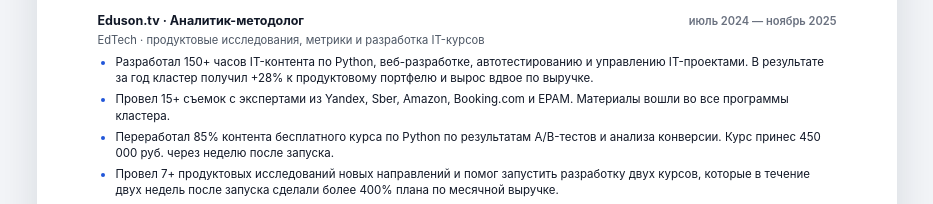
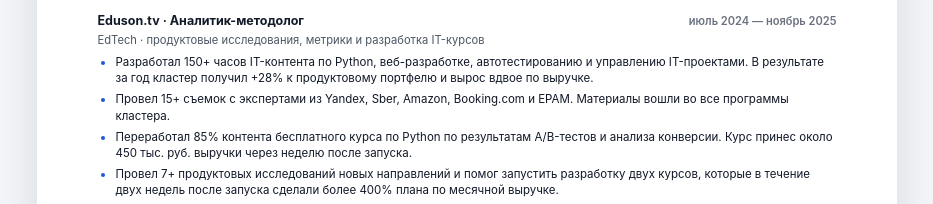
Before and after one commit to tadzhnahal/tadzhnahal.github.io, a plain HTML site: page index.html in a window 1280 px wide. Shown: the part 1200-1404 px from the top of the page, without its empty margins (173-1106 px from the left). Drawn offline with Linux system fonts and the light colour scheme.

Commit message:
fix remarks for ats

```diff
--- a/index.html
+++ b/index.html
@@ -422,7 +422,7 @@
         <ul>
           <li data-i18n="exp_eduson_b1">Разработал 150+ часов IT-контента по Python, веб-разработке, автотестированию и управлению IT-проектами. В результате за год кластер получил +28% к продуктовому портфелю и вырос вдвое по выручке.</li>
           <li data-i18n="exp_eduson_b2">Провел 15+ съемок с экспертами из Yandex, Sber, Amazon, Booking.com и EPAM. Материалы вошли во все программы кластера.</li>
-          <li data-i18n="exp_eduson_b3">Переработал 85% контента бесплатного курса по Python по результатам A/B-тестов и анализа конверсии. Курс принес 450 000 руб. через неделю после запуска.</li>
+          <li data-i18n="exp_eduson_b3">Переработал 85% контента бесплатного курса по Python по результатам A/B-тестов и анализа конверсии. Курс принес около 450 тыс. руб. выручки через неделю после запуска.</li>
           <li data-i18n="exp_eduson_b4">Провел 7+ продуктовых исследований новых направлений и помог запустить разработку двух курсов, которые в течение двух недель после запуска сделали более 400% плана по месячной выручке.</li>
           <li data-i18n="exp_eduson_b5">Проанализировал процессы поддержки, выявил ключевые узкие места и ускорил среднее время ответа на вопрос студента на 60%, а также разработал фреймворк, который помог сократить расходы на разработку контента на 42%.</li>
           <li data-i18n="exp_eduson_b6">Доработал и запустил дипломные проекты для курсов по веб-разработке, автотестированию, а также стратегическому управлению в IT, один из которых стал одним из флагманов кластера по выручке со средней оценкой студентов 4.6/5.</li>
@@ -587,7 +587,7 @@
           exp_eduson_sub: 'EdTech · продуктовые исследования, метрики и разработка IT-курсов',
           exp_eduson_b1: 'Разработал 150+ часов IT-контента по Python, веб-разработке, автотестированию и управлению IT-проектами. В результате за год кластер получил +28% к продуктовому портфелю и вырос вдвое по выручке.',
           exp_eduson_b2: 'Провел 15+ съемок с экспертами из Yandex, Sber, Amazon, Booking.com и EPAM. Материалы вошли во все программы кластера.',
-          exp_eduson_b3: 'Переработал 85% контента бесплатного курса по Python по результатам A/B-тестов и анализа конверсии. Курс принес 450 000 руб. через неделю после запуска.',
+          exp_eduson_b3: 'Переработал 85% контента бесплатного курса по Python по результатам A/B-тестов и анализа конверсии. Курс принес около 450 тыс. руб. выручки через неделю после запуска.',
           exp_eduson_b4: 'Провел 7+ продуктовых исследований новых направлений и помог запустить разработку двух курсов, которые в течение двух недель после запуска сделали более 400% плана по месячной выручке.',
           exp_eduson_b5: 'Проанализировал процессы поддержки, выявил ключевые узкие места и ускорил среднее время ответа на вопрос студента на 60%, а также разработал фреймворк, который помог сократить расходы на разработку контента на 42%.',
           exp_eduson_b6: 'Доработал и запустил дипломные проекты для курсов по веб-разработке, автотестированию, а также стратегическому управлению в IT, один из которых стал одним из флагманов кластера по выручке со средней оценкой студентов 4.6/5.',
@@ -652,7 +652,7 @@
           exp_eduson_sub: 'EdTech · product research, metrics, and IT course development',
           exp_eduson_b1: 'Developed 150+ hours of IT content in Python, web development, test automation, and IT project management. Over the year, the cluster expanded its product portfolio by 28% and doubled revenue.',
           exp_eduson_b2: 'Ran 15+ filming sessions with experts from Yandex, Sber, Amazon, Booking.com, and EPAM. The materials became part of all cluster programs.',
-          exp_eduson_b3: 'Reworked 85% of the free Python course content based on A/B tests and conversion analysis. The course generated 450,000 rubles within a week after launch.',
+          exp_eduson_b3: 'Reworked 85% of the free Python course content based on A/B tests and conversion analysis. The course generated about USD 6k in revenue within a week after launch.',
           exp_eduson_b4: 'Conducted 7+ product studies of new directions and helped launch the development of two courses that exceeded 400% of the monthly revenue target within two weeks after launch.',
           exp_eduson_b5: 'Analyzed support processes, identified key bottlenecks, reduced the average response time to student questions by 60%, and developed a framework that helped cut content development costs by 42%.',
           exp_eduson_b6: 'Refined and launched capstone projects for web development, test automation, and strategic IT management courses, one of which became one of the cluster’s flagship products by revenue with an average student rating of 4.6/5.',
@@ -660,7 +660,7 @@
           exp_uin_meta: 'January 2024 — July 2024',
           exp_uin_sub: 'Financial outsourcing · 1C, Excel, EDI, and management reporting',
           exp_uin_b1: 'Built a unified register for 30 clients and connected services, payments, documents, and reporting statuses from 1C, Excel, and EDI. This helped the manager see debts, delays, and at-risk clients faster, while the team reduced data search time by 30%.',
-          exp_uin_b2: 'Prepared a package of SQL queries with joins, group by, case when, and subqueries to reconcile payments, services, and reporting periods. The team found unpaid invoices worth 60–90 thousand rubles per quarter faster, while overdue receivables in the work area decreased by 12–15%.',
+          exp_uin_b2: 'Prepared a package of SQL queries with joins, group by, case when, and subqueries to reconcile payments, services, and reporting periods. The team found unpaid invoices worth about USD 800–1.2k per quarter faster, while overdue receivables in the work area decreased by 12–15%.',
           exp_uin_b3: 'Found duplicates, empty fields, and errors in client cards and registers. Accountants reduced manual reconciliation work by 6 hours per week and handled more client tasks without losing quality.',
           exp_uin_b4: 'Prepared a management report on reporting deadlines and submission statuses. The team started spotting deadline risks earlier, and the number of urgent end-of-month tasks dropped by 20%.',
           sec_education: 'Education',
```
Also changed, not shown: 2 other files.
